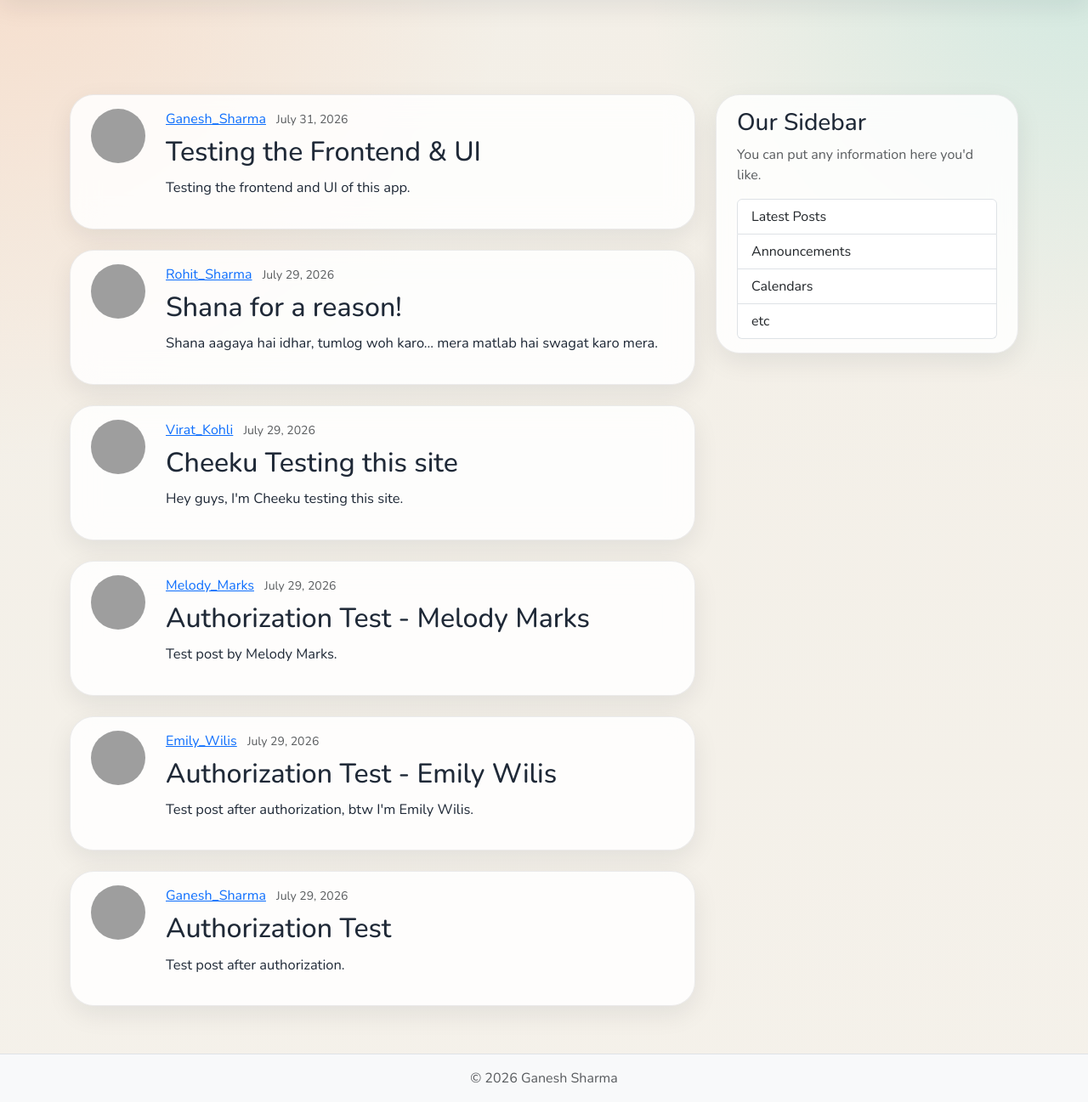
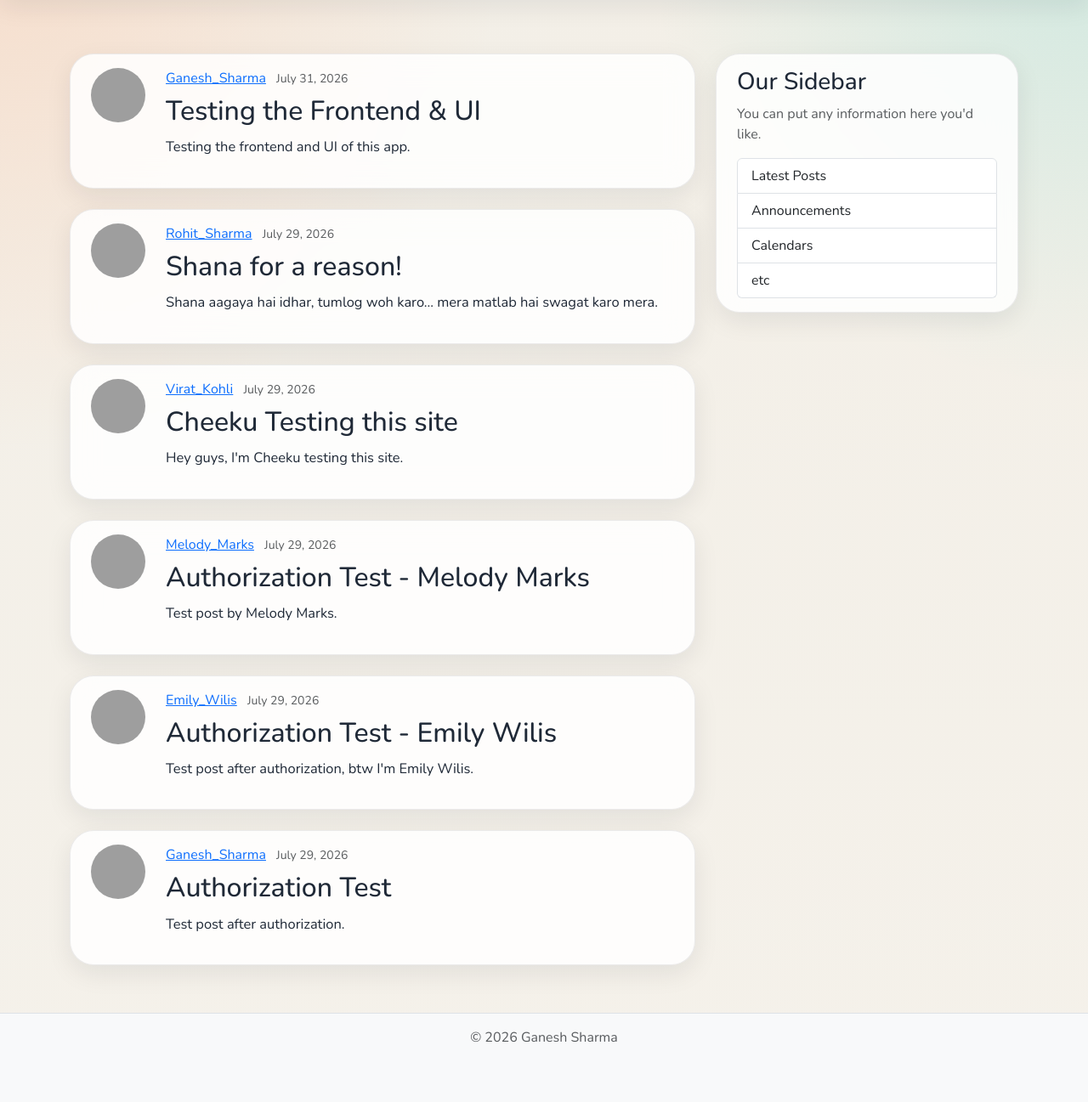
Before and after one commit to GaneshSharmaa/Blog-Platform, a FastAPI app: page / in a window 1280 px wide. Shown: the part 57-1354 px from the top of the page at 85% size. After the commit the page ends 1284 px from the top, so only its background shows below. Run offline with FastAPI, Linux system fonts and the light colour scheme; data comes from the database, SQL or seed files in the repository; both versions use the stored data as it was after the commit; parts of the project's set-up code (start-up, migrations or seed data) failed here and were passed over; grey boxes are pictures that could not be loaded.

Commit message:
Remove top padding from body for improved layout consistency

```diff
--- a/static/css/main.css
+++ b/static/css/main.css
@@ -36,7 +36,6 @@ html {
 body {
     min-height: 100vh;
     display: flex;
-    padding-top: 3rem;
     flex-direction: column;
     font-family: "Nunito", "Montserrat", system-ui, sans-serif;
     color: var(--app-text);
```
Also changed, not shown: blog.db.
